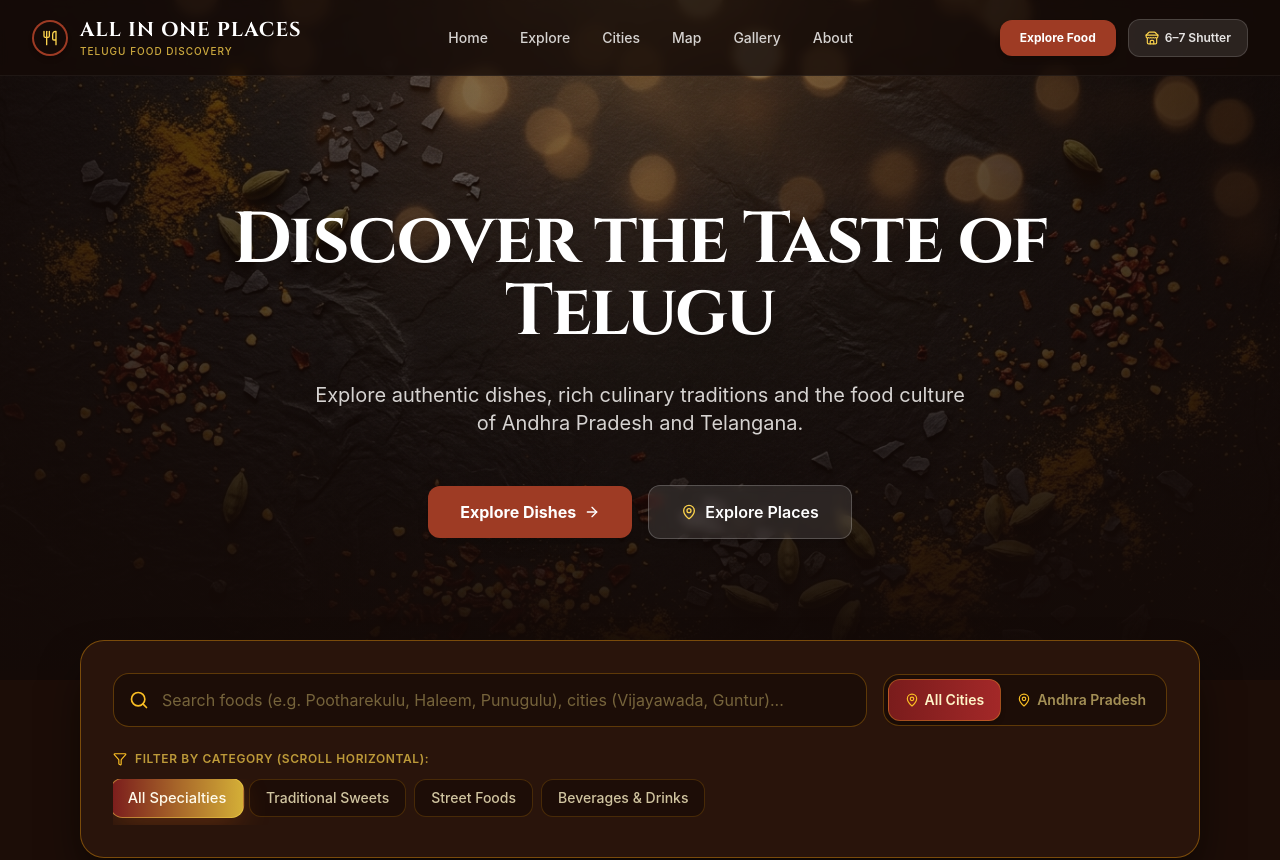
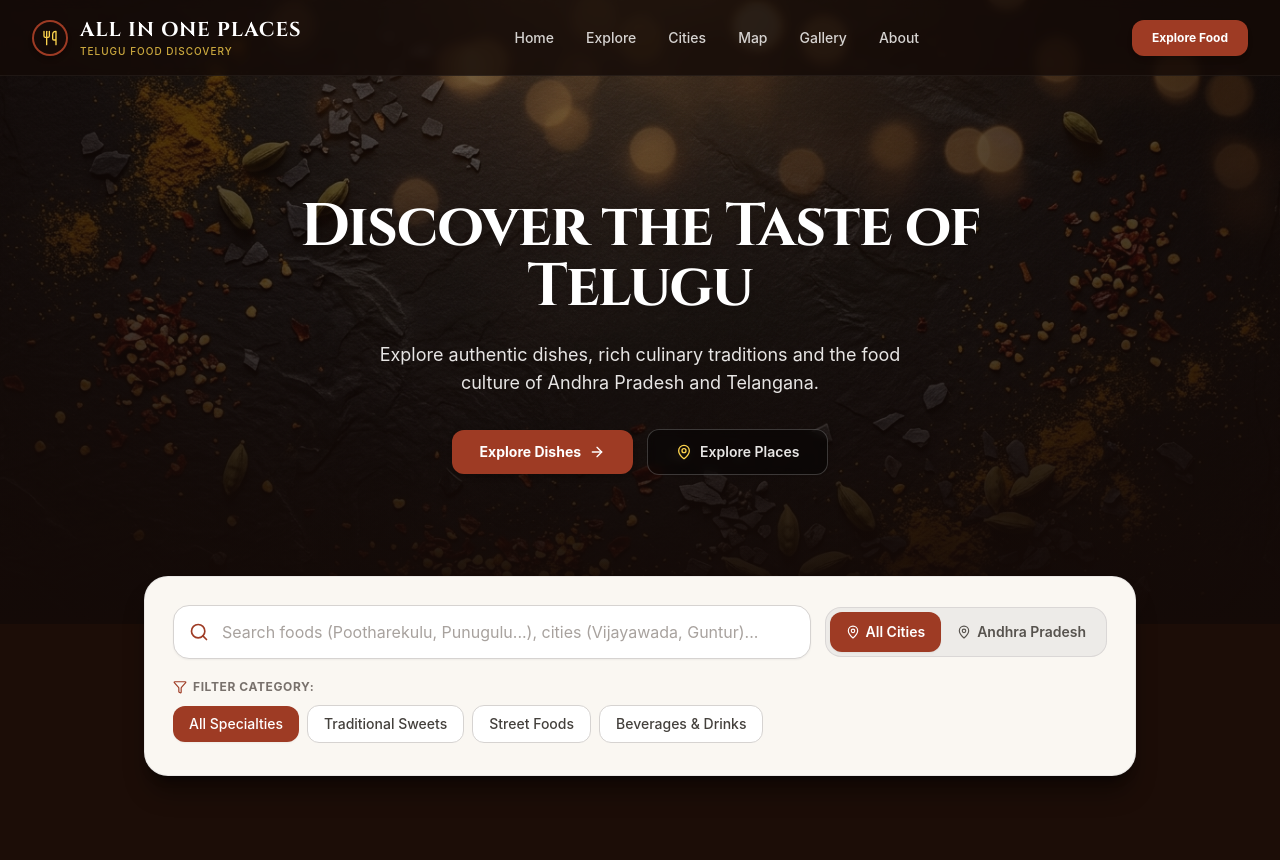
Before and after one commit to sairaghavendra123/All-in-1-places, a React (Vite) app: page / in a window 1280 px wide. Shown: the top 860 px of the page. Built offline with nearby package versions, Linux system fonts and the light colour scheme; a web font is replaced by a local one.

Commit message:
Controlled visual refinements: food photo hero 75vh, warm search container & clean navbar

```diff
--- a/src/components/Hero.jsx
+++ b/src/components/Hero.jsx
@@ -1,54 +1,54 @@
 import React from 'react';
 import { motion } from 'framer-motion';
-import { Utensils, MapPin, ArrowRight } from 'lucide-react';
+import { MapPin, ArrowRight } from 'lucide-react';
 
 export default function Hero({ onOpenShutterModal }) {
   return (
-    <section id="hero" className="relative min-h-[85vh] pt-36 pb-20 flex items-center justify-center overflow-hidden bg-[#140A07]">
-      {/* Background Image with Cinematic Dark Gradient Overlay */}
+    <section id="hero" className="relative min-h-[72vh] sm:min-h-[78vh] pt-28 pb-16 flex items-center justify-center overflow-hidden bg-[#140A07]">
+      {/* Authentic Food Photography Background Fill with Subtle Dark Gradient Overlay */}
       <div className="absolute inset-0 z-0">
         <img
           src="/hero_bg.jpg"
-          alt="Telugu Culinary Heritage"
-          className="w-full h-full object-cover object-center filter brightness-65 contrast-110"
+          alt="Authentic Telugu Culinary Spread"
+          className="w-full h-full object-cover object-center filter brightness-75 contrast-105"
         />
-        {/* Soft Vignette Overlay ensuring food remains clearly visible */}
-        <div className="absolute inset-0 bg-gradient-to-t from-[#140A07] via-[#140A07]/60 to-[#140A07]/40"></div>
-        <div className="absolute inset-0 bg-gradient-to-r from-[#140A07]/70 via-transparent to-[#140A07]/70"></div>
+        {/* Soft Dark Vignette Overlay ensuring food remains clearly visible while guaranteeing crisp text legibility */}
+        <div className="absolute inset-0 bg-gradient-to-t from-[#140A07] via-[#140A07]/50 to-[#140A07]/30"></div>
+        <div className="absolute inset-0 bg-gradient-to-r from-[#140A07]/60 via-transparent to-[#140A07]/60"></div>
       </div>
 
-      <div className="relative z-10 max-w-4xl mx-auto px-4 sm:px-6 lg:px-8 text-center space-y-8">
+      <div className="relative z-10 max-w-3xl mx-auto px-4 sm:px-6 lg:px-8 text-center space-y-6">
 
-        {/* Main Heading */}
+        {/* Centered Elegant Heading */}
         <motion.h1
-          initial={{ opacity: 0, y: 20 }}
+          initial={{ opacity: 0, y: 15 }}
           animate={{ opacity: 1, y: 0 }}
-          transition={{ duration: 0.7 }}
-          className="font-festive text-4xl sm:text-6xl md:text-7xl font-bold tracking-tight text-white drop-shadow-lg leading-tight"
+          transition={{ duration: 0.6 }}
+          className="font-festive text-3xl sm:text-5xl md:text-6xl font-bold tracking-tight text-white drop-shadow-md leading-tight"
         >
           Discover the Taste of Telugu
         </motion.h1>
 
-        {/* Supporting Text */}
+        {/* Short Concise Description */}
         <motion.p
-          initial={{ opacity: 0, y: 20 }}
+          initial={{ opacity: 0, y: 15 }}
           animate={{ opacity: 1, y: 0 }}
-          transition={{ duration: 0.7, delay: 0.2 }}
-          className="text-base sm:text-lg md:text-xl text-stone-300 font-sans font-normal max-w-2xl mx-auto leading-relaxed"
+          transition={{ duration: 0.6, delay: 0.15 }}
+          className="text-sm sm:text-base md:text-lg text-stone-200 font-sans font-normal max-w-xl mx-auto leading-relaxed"
         >
           Explore authentic dishes, rich culinary traditions and the food culture of Andhra Pradesh and Telangana.
         </motion.p>
 
-        {/* Exactly Two Primary Buttons */}
+        {/* Exactly Two Refined Primary Buttons */}
         <motion.div
-          initial={{ opacity: 0, y: 20 }}
+          initial={{ opacity: 0, y: 15 }}
           animate={{ opacity: 1, y: 0 }}
-          transition={{ duration: 0.7, delay: 0.4 }}
-          className="flex flex-col sm:flex-row items-center justify-center gap-4 pt-4"
+          transition={{ duration: 0.6, delay: 0.3 }}
+          className="flex flex-col sm:flex-row items-center justify-center gap-3.5 pt-2"
         >
           <a
             href="#street-foods"
-            className="w-full sm:w-auto px-8 py-3.5 rounded-xl bg-[#9E3B24] hover:bg-[#832E1A] text-white font-bold text-base shadow-lg hover:scale-105 transition-all duration-300 flex items-center justify-center gap-2 group"
+            className="w-full sm:w-auto px-7 py-3 rounded-xl bg-[#9E3B24] hover:bg-[#832E1A] text-white font-bold text-sm shadow-md hover:scale-105 transition-all duration-300 flex items-center justify-center gap-2 group"
           >
             <span>Explore Dishes</span>
             <ArrowRight className="w-4 h-4 group-hover:translate-x-1 transition-transform" />
@@ -56,7 +56,7 @@ export default function Hero({ onOpenShutterModal }) {
 
           <a
             href="#cities"
-            className="w-full sm:w-auto px-8 py-3.5 rounded-xl bg-white/10 hover:bg-white/20 text-white font-semibold text-base border border-white/20 backdrop-blur-sm shadow-md hover:scale-105 transition-all duration-300 flex items-center justify-center gap-2"
+            className="w-full sm:w-auto px-7 py-3 rounded-xl bg-black/40 hover:bg-black/60 text-stone-200 font-semibold text-sm border border-white/20 backdrop-blur-sm shadow-sm hover:scale-105 transition-all duration-300 flex items-center justify-center gap-2"
           >
             <MapPin className="w-4 h-4 text-amber-300" />
             <span>Explore Places</span>
--- a/src/components/Navbar.jsx
+++ b/src/components/Navbar.jsx
@@ -72,14 +72,6 @@ export default function Navbar({ activeCategory, setActiveCategory, onOpenShutte
               Explore Food
             </a>
 
-            <button
-              onClick={onOpenShutterModal}
-              className="hidden lg:flex items-center gap-1.5 px-4 py-2.5 rounded-xl bg-white/10 hover:bg-white/15 text-stone-200 text-xs font-semibold border border-white/15 transition-all"
-            >
-              <Store className="w-3.5 h-3.5 text-amber-300" />
-              <span>6–7 Shutter</span>
-            </button>
-
             {/* Mobile Menu Button */}
             <button
               onClick={() => setIsOpen(!isOpen)}
--- a/src/components/SearchBar.jsx
+++ b/src/components/SearchBar.jsx
@@ -1,5 +1,5 @@
 import React from 'react';
-import { Search, Filter, RefreshCw, Sparkles, MapPin } from 'lucide-react';
+import { Search, Filter, RefreshCw, MapPin } from 'lucide-react';
 import { CATEGORIES_LIST } from '../data/foodData';
 
 export default function SearchBar({
@@ -12,45 +12,45 @@ export default function SearchBar({
   onResetFilters
 }) {
   return (
-    <div className="relative z-20 max-w-6xl mx-auto px-4 -mt-10 mb-16">
-      <div className="bg-[#2B160C]/95 backdrop-blur-xl border border-amber-500/40 rounded-3xl p-6 sm:p-8 shadow-2xl shadow-black/80">
+    <div className="relative z-20 max-w-5xl mx-auto px-4 -mt-12 mb-16">
+      <div className="bg-[#FAF7F2] text-stone-900 border border-stone-200/80 rounded-3xl p-6 sm:p-7 shadow-xl shadow-black/40">
 
-        {/* Top Search Input & Region Filter Row */}
-        <div className="flex flex-col lg:flex-row items-center gap-4 mb-6">
+        {/* Top Row: Primary Search Input & Secondary Region Selector */}
+        <div className="flex flex-col lg:flex-row items-center gap-3.5 mb-5">
 
-          {/* Main Search Input */}
+          {/* PRIMARY: Visually Dominant Search Input */}
           <div className="relative flex-1 w-full">
-            <Search className="absolute left-4 top-1/2 -translate-y-1/2 w-5 h-5 text-amber-400" />
+            <Search className="absolute left-4 top-1/2 -translate-y-1/2 w-5 h-5 text-[#9E3B24]" />
             <input
               type="text"
               value={searchQuery}
               onChange={(e) => setSearchQuery(e.target.value)}
-              placeholder="Search foods (e.g. Pootharekulu, Haleem, Punugulu), cities (Vijayawada, Guntur)..."
-              className="w-full pl-12 pr-10 py-3.5 rounded-2xl bg-[#1C0D07] border border-amber-500/30 text-amber-100 placeholder-amber-200/40 text-sm sm:text-base focus:outline-none focus:border-amber-400 focus:ring-2 focus:ring-amber-500/20 transition-all"
+              placeholder="Search foods (Pootharekulu, Punugulu...), cities (Vijayawada, Guntur)..."
+              className="w-full pl-12 pr-10 py-3.5 rounded-2xl bg-white border border-stone-300 text-stone-900 placeholder-stone-400 text-sm sm:text-base font-sans shadow-sm focus:outline-none focus:border-[#9E3B24] focus:ring-2 focus:ring-[#9E3B24]/20 transition-all"
             />
             {searchQuery && (
               <button
                 onClick={() => setSearchQuery('')}
-                className="absolute right-4 top-1/2 -translate-y-1/2 text-amber-400/60 hover:text-amber-300 text-xs font-bold bg-amber-500/10 w-6 h-6 rounded-full flex items-center justify-center"
+                className="absolute right-4 top-1/2 -translate-y-1/2 text-stone-400 hover:text-stone-700 text-xs font-bold bg-stone-100 w-6 h-6 rounded-full flex items-center justify-center border border-stone-300"
               >
                 ✕
               </button>
             )}
           </div>
 
-          {/* Region Filter */}
-          <div className="flex items-center p-1 bg-[#1C0D07] rounded-2xl border border-amber-500/30 w-full lg:w-auto">
+          {/* SECONDARY: Region Filter Tabs */}
+          <div className="flex items-center p-1 bg-stone-200/70 rounded-2xl border border-stone-300/80 w-full lg:w-auto">
             {['All Cities', 'Andhra Pradesh'].map((region) => (
               <button
                 key={region}
                 onClick={() => setSelectedRegion(region === 'All Cities' ? 'All' : region)}
-                className={`flex-1 lg:flex-none px-4 py-2.5 rounded-xl text-xs sm:text-sm font-semibold transition-all duration-300 flex items-center justify-center gap-1.5 ${
+                className={`flex-1 lg:flex-none px-4 py-2.5 rounded-xl text-xs sm:text-sm font-semibold transition-all duration-200 flex items-center justify-center gap-1.5 ${
                   (selectedRegion === 'All' && region === 'All Cities') || selectedRegion === region
-                    ? 'bg-gradient-to-r from-[#7A1C1C] to-[#A32828] text-amber-100 shadow-md border border-amber-400/30'
-                    : 'text-amber-200/60 hover:text-amber-200 hover:bg-amber-500/10'
+                    ? 'bg-[#9E3B24] text-white shadow-sm font-bold'
+                    : 'text-stone-600 hover:text-stone-900 hover:bg-white/60'
                 }`}
               >
-                <MapPin className="w-3.5 h-3.5 text-amber-400" />
+                <MapPin className="w-3.5 h-3.5" />
                 <span>{region}</span>
               </button>
             ))}
@@ -60,31 +60,31 @@ export default function SearchBar({
           {(searchQuery || activeCategory !== 'all' || selectedRegion !== 'All') && (
             <button
               onClick={onResetFilters}
-              className="px-4 py-3 rounded-2xl bg-amber-500/10 hover:bg-amber-500/20 text-amber-300 border border-amber-500/30 text-xs sm:text-sm font-semibold transition-all flex items-center gap-2 whitespace-nowrap self-stretch lg:self-auto justify-center"
+              className="px-4 py-3 rounded-2xl bg-stone-200 hover:bg-stone-300 text-stone-700 border border-stone-300 text-xs sm:text-sm font-semibold transition-all flex items-center gap-1.5 whitespace-nowrap self-stretch lg:self-auto justify-center"
             >
-              <RefreshCw className="w-4 h-4" />
+              <RefreshCw className="w-3.5 h-3.5" />
               <span>Reset</span>
             </button>
           )}
 
         </div>
 
-        {/* Horizontal Scrollable Category Pills Track */}
+        {/* TERTIARY: Compact Category Filter Pills Track */}
         <div>
-          <div className="flex items-center gap-2 mb-3 text-xs uppercase tracking-wider text-amber-300/70 font-semibold">
-            <Filter className="w-3.5 h-3.5 text-amber-400" />
-            <span>Filter by Category (Scroll Horizontal):</span>
+          <div className="flex items-center gap-1.5 mb-2.5 text-xs font-bold uppercase tracking-wider text-stone-500">
+            <Filter className="w-3.5 h-3.5 text-[#9E3B24]" />
+            <span>Filter Category:</span>
           </div>
 
-          <div className="horizontal-scroll-container flex items-center gap-2 pb-2 overflow-x-auto w-full no-scrollbar">
+          <div className="horizontal-scroll-container flex items-center gap-2 pb-1 overflow-x-auto w-full no-scrollbar">
             {CATEGORIES_LIST.map((cat) => (
               <button
                 key={cat.id}
                 onClick={() => setActiveCategory(cat.id)}
-                className={`px-4 py-2 rounded-xl text-xs sm:text-sm font-medium transition-all duration-300 flex items-center gap-2 flex-shrink-0 whitespace-nowrap ${
+                className={`px-4 py-2 rounded-xl text-xs sm:text-sm font-medium transition-all duration-200 flex items-center gap-2 flex-shrink-0 whitespace-nowrap ${
                   activeCategory === cat.id
-                    ? 'bg-gradient-to-r from-[#7A1C1C] to-[#D4AF37] text-amber-50 shadow-festive border border-amber-300/50 font-bold scale-105'
-                    : 'bg-[#1C0D07]/90 text-amber-100/80 hover:text-amber-200 hover:bg-amber-500/20 border border-amber-500/20'
+                    ? 'bg-[#9E3B24] text-white font-bold shadow-sm'
+                    : 'bg-white text-stone-700 hover:bg-stone-100 border border-stone-300'
                 }`}
               >
                 <span>{cat.name}</span>
```
